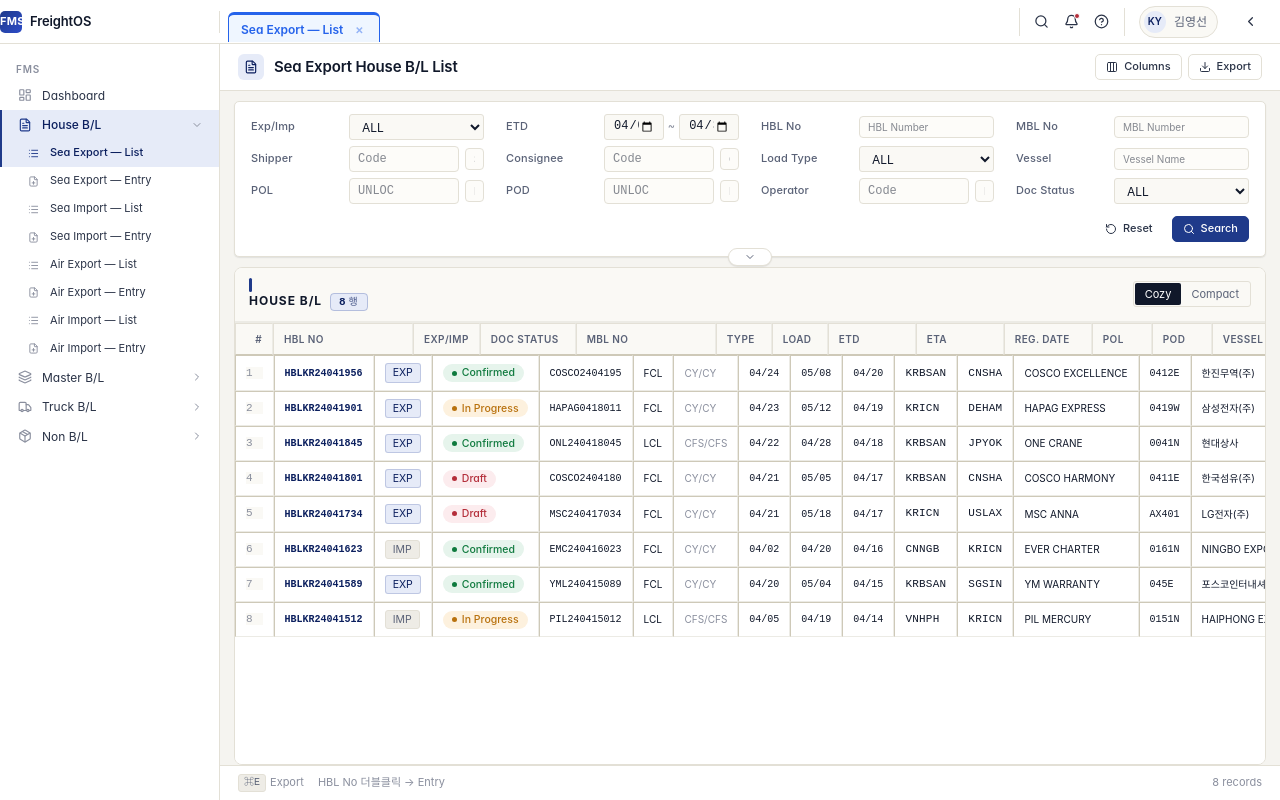
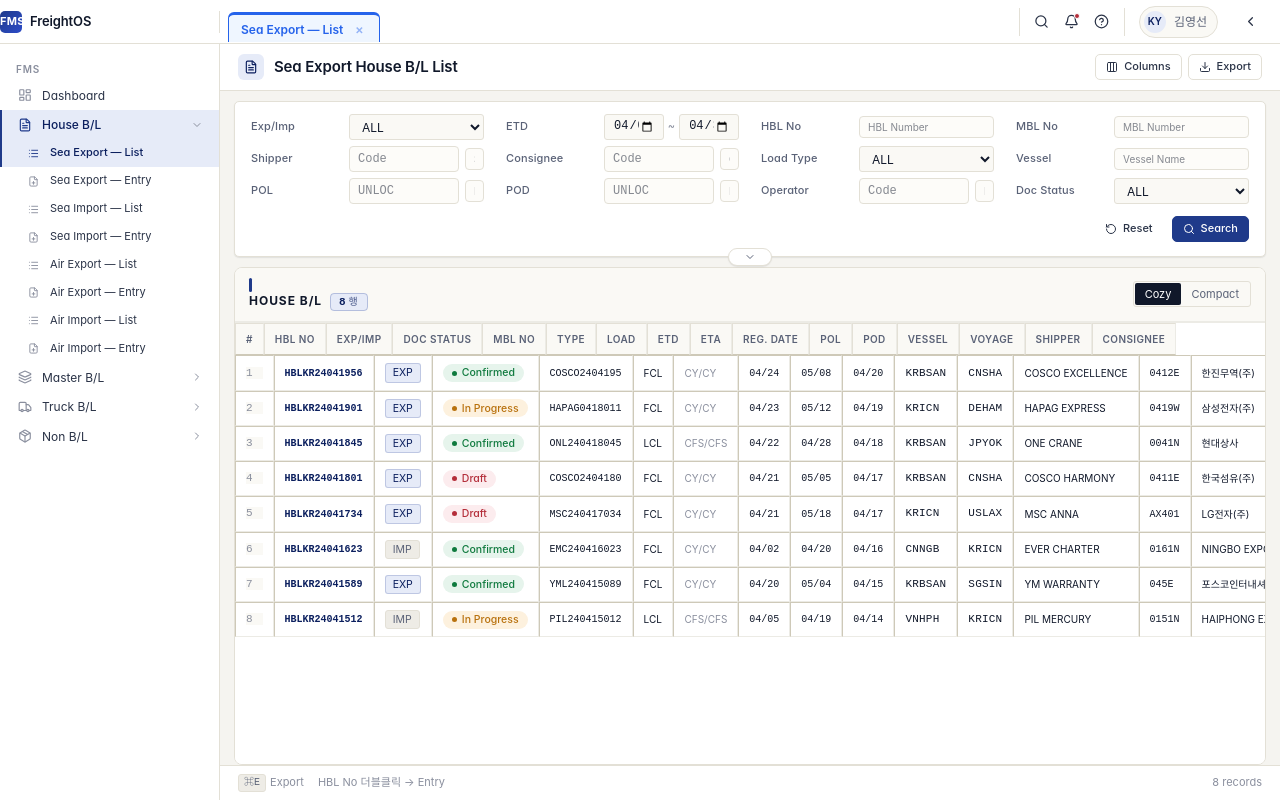
Before and after one commit to rerun1129/legacy-to-next, a Next.js app in the folder front-end/: page /fms/house-bl/sea-exp in a window 1280 px wide. Built offline with nearby package versions, Linux system fonts and the light colour scheme.

Commit message:
feat: apply table-layout fixed and colgroup to grid-list
- globals.css: .grid--list에 table-layout: fixed 추가
- grid-list.tsx: <colgroup>/<col> 삽입으로 width 제어 위임, <th>의 minWidth/width 제거하고 textAlign만 유지

```diff
--- a/front-end/src/app/globals.css
+++ b/front-end/src/app/globals.css
@@ -1110,7 +1110,7 @@ td.is-num .grid__cell-input { text-align: right; font-family: var(--font-mono);
 .panel--list .panel__body--flush { flex: 1; min-height: 0; display: flex; }
 
 .list-wrap { flex: 1; min-height: 0; overflow: auto; background: var(--surface); }
-.grid--list { width: max-content; min-width: 100%; border-collapse: separate; border-spacing: 0; }
+.grid--list { width: max-content; min-width: 100%; border-collapse: separate; border-spacing: 0; table-layout: fixed; }
 .grid--list thead th { position: sticky; top: 0; z-index: 2; background: var(--surface-2); font-size: 10px; font-weight: 600; color: var(--ink-3); letter-spacing: 0.04em; text-transform: uppercase; border-bottom: 1px solid var(--border-strong); border-right: 1px solid var(--divider); padding: 8px 10px; white-space: nowrap; }
 .grid--list thead th.is-sorted { background: var(--accent-soft); color: var(--accent-ink); }
 .grid--list thead th .sort-ind { margin-left: 4px; color: var(--accent); font-size: 11px; }
--- a/front-end/src/components/shared/grid-list.tsx
+++ b/front-end/src/components/shared/grid-list.tsx
@@ -31,16 +31,17 @@ export function GridList<T>({
   return (
     <div className={`grid-wrap${className ? ` ${className}` : ""}`}>
       <table className="grid grid--list">
+        <colgroup>
+          {columns.map((col) => (
+            <col key={String(col.key)} style={{ width: col.width ?? col.minWidth }} />
+          ))}
+        </colgroup>
         <thead>
           <tr>
             {columns.map((col) => (
               <th
                 key={String(col.key)}
-                style={{
-                  minWidth: col.minWidth,
-                  width: col.width,
-                  textAlign: col.align,
-                }}
+                style={{ textAlign: col.align }}
               >
                 {col.label}
               </th>
```
